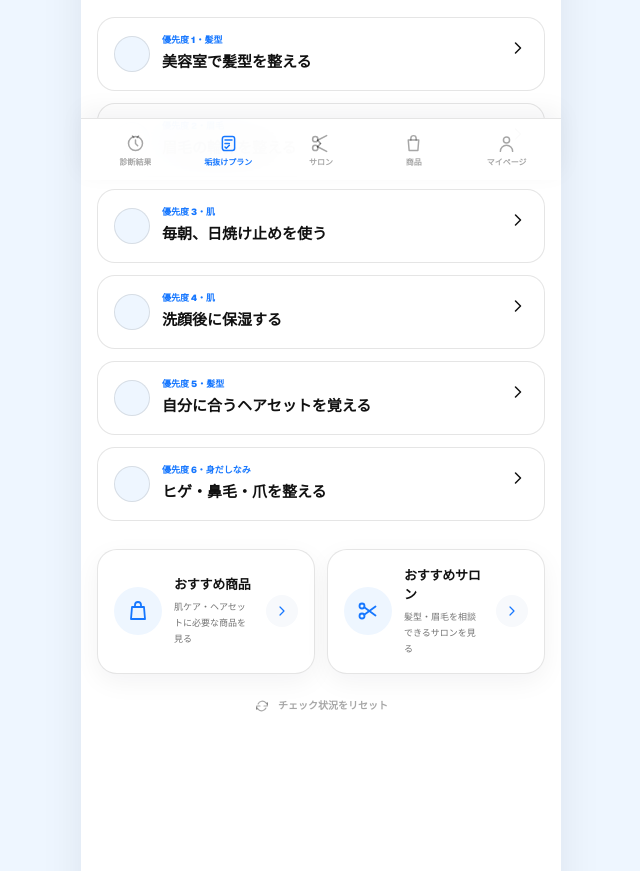
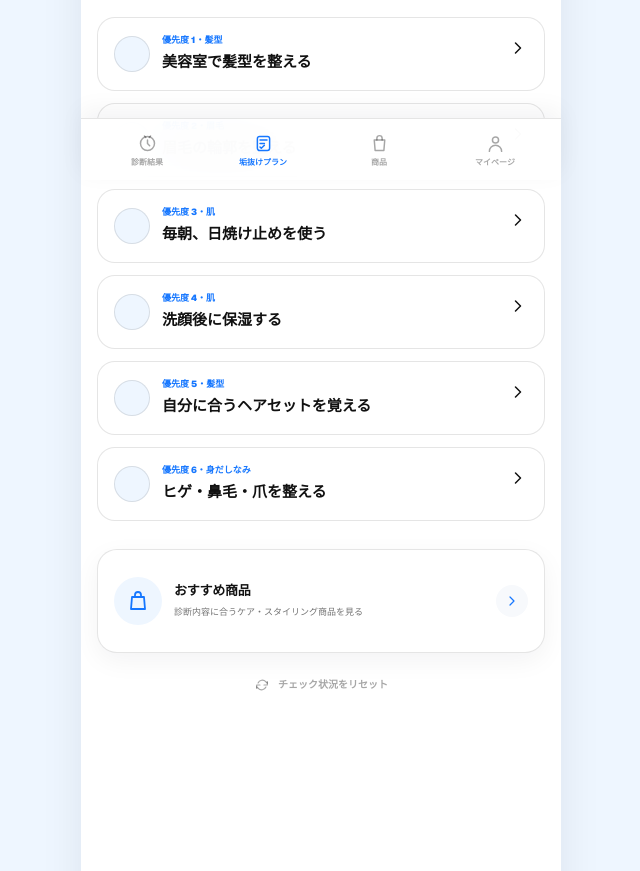
Before and after one commit to mori10tech/akanuke-ai, a Next.js app: page /plan in a window 1280 px wide. Shown: the part 620-1491 px from the top of the page, without its empty margins (319-959 px from the left). Built offline with nearby package versions, Linux system fonts and the light colour scheme.

Commit message:
整理: サロン送客導線をサービス内から削除

```diff
--- a/app/components/BottomNav.tsx
+++ b/app/components/BottomNav.tsx
@@ -43,28 +43,6 @@ function HistoryIcon({ className = "h-5 w-5" }: IconProps) {
       <path d="M8 8h8" />
       <path d="M8 12h5" />
       <path d="m8 16 1.5 1.5L13 14" />
-    </svg>
-  );
-}
-
-function SalonIcon({ className = "h-5 w-5" }: IconProps) {
-  return (
-    <svg
-      viewBox="0 0 24 24"
-      aria-hidden="true"
-      className={className}
-      fill="none"
-      stroke="currentColor"
-      strokeWidth="1.8"
-      strokeLinecap="round"
-      strokeLinejoin="round"
-    >
-      <circle cx="6" cy="7" r="3" />
-      <circle cx="6" cy="17" r="3" />
-      <path d="M8.7 8.3 19 3" />
-      <path d="M8.7 15.7 19 21" />
-      <path d="M8.7 8.3 12 12" />
-      <path d="M8.7 15.7 12 12" />
     </svg>
   );
 }
@@ -117,11 +95,6 @@ const navigationItems = [
     icon: HistoryIcon,
   },
   {
-    name: "サロン",
-    href: "/salon",
-    icon: SalonIcon,
-  },
-  {
     name: "商品",
     href: "/products",
     icon: ProductIcon,
@@ -137,11 +110,11 @@ export default function BottomNav() {
   const pathname = usePathname();
 
   return (
-<nav
-  aria-label="メインナビゲーション"
-  className="fixed bottom-0 left-1/2 z-50 w-full max-w-[480px] -translate-x-1/2 border-t border-black/10 bg-white/95 pb-[max(8px,env(safe-area-inset-bottom))] pt-2 shadow-[0_-8px_24px_rgba(15,23,42,0.05)] backdrop-blur-xl"
->
-  <div className="grid w-full grid-cols-5 px-2">
+    <nav
+      aria-label="メインナビゲーション"
+      className="fixed bottom-0 left-1/2 z-50 w-full max-w-[480px] -translate-x-1/2 border-t border-black/10 bg-white/95 pb-[max(8px,env(safe-area-inset-bottom))] pt-2 shadow-[0_-8px_24px_rgba(15,23,42,0.05)] backdrop-blur-xl"
+    >
+      <div className="grid w-full grid-cols-4 px-2">
         {navigationItems.map((item) => {
           const isActive =
             pathname === item.href ||
@@ -164,7 +137,9 @@ export default function BottomNav() {
 
               <span
                 className={`max-w-full truncate text-[8px] leading-none ${
-                  isActive ? "font-black" : "font-bold"
+                  isActive
+                    ? "font-black"
+                    : "font-bold"
                 }`}
               >
                 {item.name}
--- a/app/plan/page.tsx
+++ b/app/plan/page.tsx
@@ -39,8 +39,6 @@ const planTasks: PlanTask[] = [
       "前髪とサイドが整い、輪郭がすっきり見えます。",
     howTo:
       "額が少し見える軽めの前髪と、サイドを抑えた爽やかなスタイルを相談しましょう。",
-    href: "/salon",
-    hrefLabel: "おすすめサロンを見る",
       },
   {
     id: "eyebrow",
@@ -53,8 +51,6 @@ const planTasks: PlanTask[] = [
       "左右差が目立ちにくくなり、目元がはっきりします。",
     howTo:
       "眉下の余分な毛を処理し、太さを残した自然な形を目指しましょう。",
-    href: "/salon",
-    hrefLabel: "眉毛対応サロンを見る",
       },
   {
     id: "sunscreen",
@@ -852,19 +848,12 @@ export default function PlanPage() {
             </div>
           </section>
 
-          <section className="mx-4 mt-7 grid grid-cols-2 gap-3">
+          <section className="mx-4 mt-7">
   <ActionCard
     href="/products"
     icon="bag"
     title="おすすめ商品"
-              description="肌ケア・ヘアセットに必要な商品を見る"
-            />
-
-            <ActionCard
-              href="/salon"
-              icon="scissors"
-              title="おすすめサロン"
-              description="髪型・眉毛を相談できるサロンを見る"
+    description="診断内容に合うケア・スタイリング商品を見る"
   />
 </section>
 
--- a/app/result/page.tsx
+++ b/app/result/page.tsx
@@ -1499,19 +1499,12 @@ setAfterElapsedSeconds(0);
             </div>
           </section>
 
-          <div className="mx-4 mt-4 grid grid-cols-2 gap-3">
+          <div className="mx-4 mt-4">
   <ActionCard
     href="/products"
     icon="bag"
     title="おすすめ商品"
-              description="改善内容に合う商品を見る"
-            />
-
-            <ActionCard
-              href="/salon"
-              icon="scissors"
-              title="おすすめサロン"
-              description="髪型・眉毛の相談先を見る"
+    description="診断内容に合うケア・スタイリング商品を見る"
   />
 </div>
 
```
Lines whose indentation alone changed are shown as unchanged.
